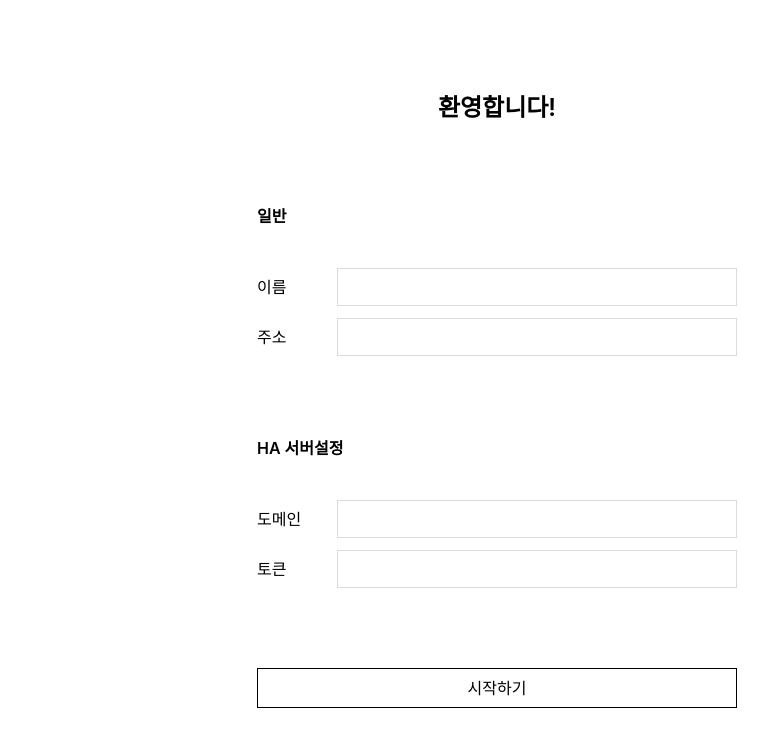
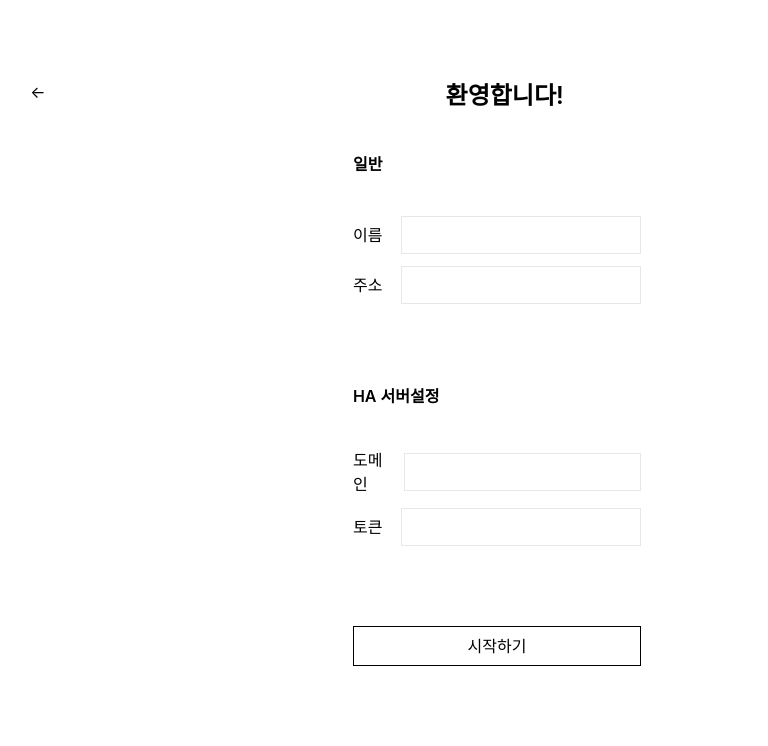
Before and after one commit to yook-jongho/auto-place, a React (Create React App) app: page /#/signup in a window 1280 px wide. Shown: the top 746 px of the page, without its empty margins (143-911 px from the left). Built offline with nearby package versions, Linux system fonts and the light colour scheme.

Commit message:
refactor: 회원가입 페이지 수정

```diff
--- a/src/Pages/SignUp/SignUpPage.tsx
+++ b/src/Pages/SignUp/SignUpPage.tsx
@@ -1,9 +1,10 @@
+import { Header } from "../Setting/components/header";
+
 export const SignUpPage = () => {
     return (
-        <div className="flex flex-col gap-20 w-480 h-100 m-auto content-center justify-center">
-            <span className="text-2xl text-center font-semibold">
-                환영합니다!
-            </span>
+        <div className="flex flex-col m-auto p-20 content-center items-center justify-center">
+            <Header name="환영합니다!" />
+            <div className="w-600 m-auto flex flex-col gap-20 mt-10">
                 <div className="items-center">
                     <span className="font-semibold">일반</span>
                     <div className="mt-10 flex items-center justify-between">
@@ -11,7 +12,7 @@ export const SignUpPage = () => {
                             이름
                         </label>
                         <input
-                        className="w-5/6 py-2 pl-4 text-sm border border-solid border-input float-right"
+                            className="w-5/6 py-2 pl-4 text-sm border border-solid border-gray float-right"
                             type="text"
                             id="name"
                         />
@@ -21,7 +22,7 @@ export const SignUpPage = () => {
                             주소
                         </label>
                         <input
-                        className="w-5/6 py-2 pl-4 text-sm border border-solid border-input"
+                            className="w-5/6 py-2 pl-4 text-sm border border-solid border-gray"
                             type="text"
                             id="address"
                         />
@@ -35,7 +36,7 @@ export const SignUpPage = () => {
                             도메인
                         </label>
                         <input
-                        className="w-5/6 py-2 pl-4 text-sm border border-solid border-input"
+                            className="w-5/6 py-2 pl-4 text-sm border border-solid border-gray"
                             type="text"
                             id="domain"
                         />
@@ -45,7 +46,7 @@ export const SignUpPage = () => {
                             토큰
                         </label>
                         <input
-                        className="w-5/6 py-2 pl-4 text-sm border border-solid border-input"
+                            className="w-5/6 py-2 pl-4 text-sm border border-solid border-gray"
                             type="text"
                             id="token"
                         />
@@ -56,5 +57,6 @@ export const SignUpPage = () => {
                     시작하기
                 </button>
             </div>
+        </div>
     );
 };
```
Lines whose indentation alone changed are shown as unchanged.
